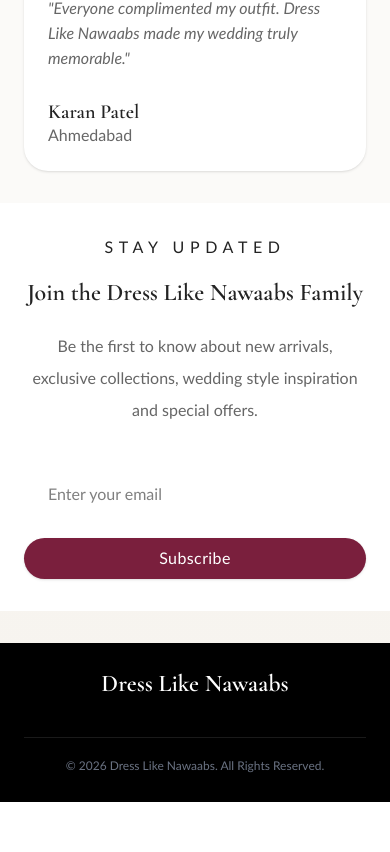
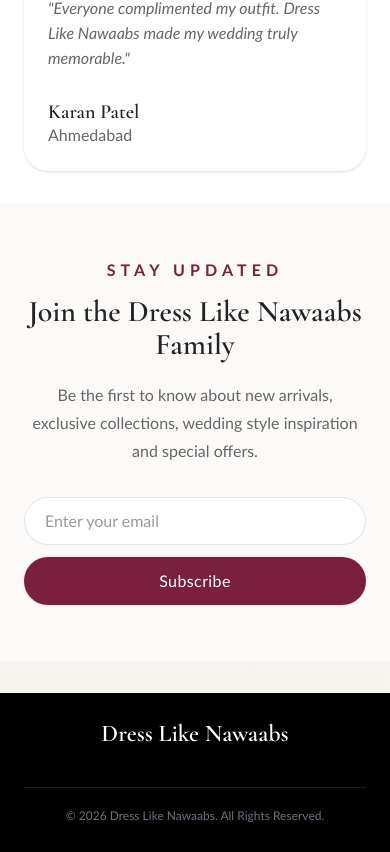
Before and after one commit to mohitshukla123-DLN/dln-website-v2, a React (Vite) app: page / in a window 390 px wide. Shown: the part 4740-5592 px from the top of the page. Before the commit the page ends 5542 px from the top, so only its background shows below. Built offline with nearby package versions, Linux system fonts and the light colour scheme; no server answers; the database is empty.

Commit message:
refine homepage section backgrounds

```diff
--- a/app/components/homepage/CategoryGrid.tsx
+++ b/app/components/homepage/CategoryGrid.tsx
@@ -20,7 +20,10 @@ export default function CategoryGrid({ settings }: Props) {
   }
 
   return (
-    <section id="featured-categories" className="scroll-mt-20 bg-[var(--background)] py-12 sm:py-24">
+    <section
+        id="featured-categories"
+        className="scroll-mt-20 bg-[var(--background)] py-12 sm:py-24"
+      >
       <Container>
         <div className="mb-8 text-center sm:mb-14">
           <h2 className="text-3xl font-bold sm:text-5xl">
--- a/app/components/homepage/FeaturedCollections.tsx
+++ b/app/components/homepage/FeaturedCollections.tsx
@@ -39,7 +39,7 @@ export default function FeaturedCollections({ settings }: Props) {
   }
 
   return (
-    <section id="featured-collections" className="scroll-mt-20 bg-[var(--surface)] py-10 sm:py-16">
+    <section id="featured-collections" className="scroll-mt-20 bg-[var(--background)] py-10 sm:py-16">
       <Container>
         <div className="mb-6 text-center sm:mb-10">
           <p className="text-[10px] uppercase tracking-[0.22em] text-[var(--burgundy)] sm:text-sm sm:tracking-[0.35em]">
--- a/app/components/homepage/NewArrivals.tsx
+++ b/app/components/homepage/NewArrivals.tsx
@@ -43,7 +43,7 @@ export default function NewArrivals({ settings }: Props) {
   }
 
   return (
-    <section id="new-arrivals-section" className="scroll-mt-20 bg-[var(--background)] py-10 sm:py-16">
+    <section id="new-arrivals-section" className="scroll-mt-20 bg-[var(--surface)] py-10 sm:py-16">
       <Container>
 
         <div className="mb-6 text-center sm:mb-8">
--- a/app/components/homepage/Newsletter.tsx
+++ b/app/components/homepage/Newsletter.tsx
@@ -7,7 +7,6 @@ interface Props {
 }
 
 export default function Newsletter({ settings }: Props) {
-
   if (settings?.newsletter_enabled === false) {
     return null;
   }
@@ -15,34 +14,34 @@ export default function Newsletter({ settings }: Props) {
   return (
    <section
   id="newsletter"
-      className="scroll-mt-20 bg-[var(--surface)] py-8 text-[var(--foreground)] sm:py-10"
+  className="scroll-mt-20 bg-[var(--background)] py-14 text-[var(--foreground)] sm:py-20 lg:py-24"
 >
   <Container>
     <div className="mx-auto max-w-3xl text-center">
-          <p className="uppercase tracking-[0.35em]">
+      <p className="text-xs font-semibold uppercase tracking-[0.32em] text-[var(--burgundy)] sm:text-sm">
         Stay Updated
       </p>
 
-          <h2 className="mt-5 text-2xl font-bold sm:text-4xl">
+      <h2 className="mt-4 font-serif text-3xl font-normal leading-tight tracking-wide sm:mt-5 sm:text-5xl">
         {settings?.newsletter_title ??
           "Join the Dress Like Nawaabs Family"}
       </h2>
 
-          <p className="mt-6 text-[1.05rem] leading-8 text-[var(--muted)]">
+      <p className="mx-auto mt-5 max-w-2xl text-sm leading-7 text-[var(--muted)] sm:mt-6 sm:text-base sm:leading-8">
         {settings?.newsletter_subtitle ??
           "Be the first to know about new arrivals, exclusive collections, wedding style inspiration and special offers."}
       </p>
 
-          <form className="mx-auto mt-10 flex max-w-xl flex-col gap-4 sm:flex-row">
+      <form className="mx-auto mt-8 flex max-w-xl flex-col gap-3 sm:mt-10 sm:flex-row">
         <input
           type="email"
           placeholder="Enter your email"
-              className="flex-1 rounded-full px-6 py-4 text-black outline-none"
+          className="min-h-12 flex-1 rounded-full border border-black/10 bg-white px-5 text-sm text-black placeholder:text-black/40 outline-none transition focus:border-[var(--burgundy)] focus:ring-2 focus:ring-[var(--burgundy)]/10 sm:px-6"
         />
 
         <Button
           type="submit"
-              className="bg-[var(--burgundy)] !text-white hover:bg-[#641932]"
+          className="min-h-12 bg-[var(--burgundy)] !text-white hover:bg-[#641932]"
         >
           Subscribe
         </Button>
--- a/app/components/homepage/Testimonials.tsx
+++ b/app/components/homepage/Testimonials.tsx
@@ -33,7 +33,7 @@ export default function Testimonials({ settings }: Props) {
   }
 
   return (
-    <section id="testimonials" className="scroll-mt-20 bg-[var(--background)] py-8 sm:py-10">
+    <section id="testimonials" className="scroll-mt-20 bg-[var(--surface)] py-8 sm:py-10">
       <Container>
 
         <div className="mb-7 text-center sm:mb-7">
```
Lines whose indentation alone changed are shown as unchanged.
